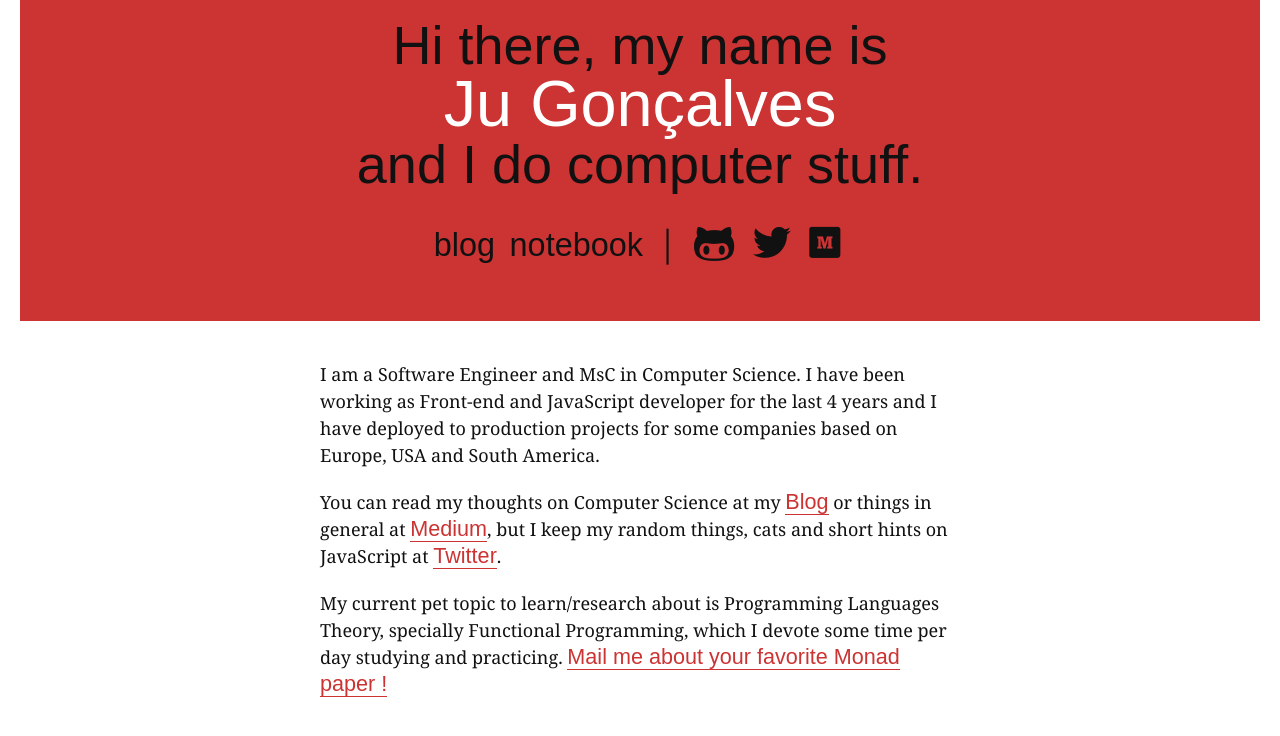
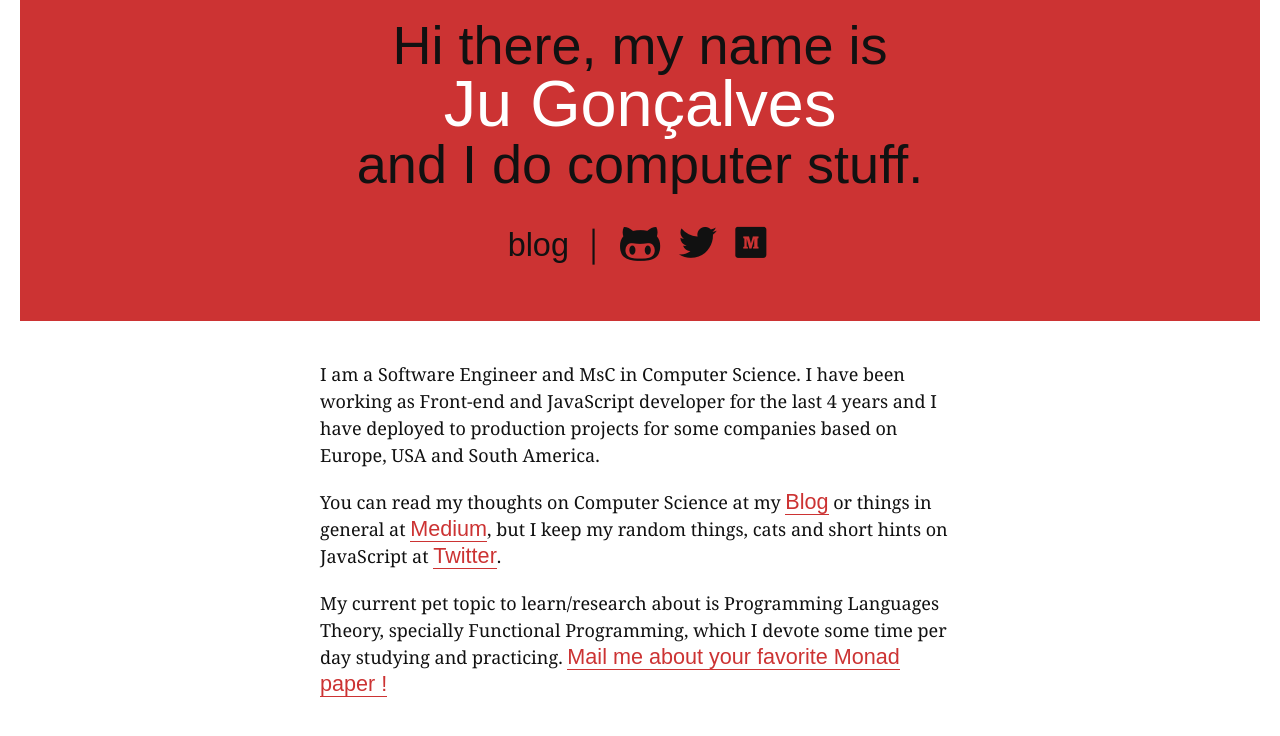
Before and after one commit to jhonnymoreira/jugoncalves.github.io, a Jekyll site: the page index.html, which Jekyll copies as it is, in a window 1280 px wide, cut to the strip 294-1042 px from the top of the page. Shown: the top 736 px of the strip. Built offline with Jekyll 4.4.1, drawn with Linux system fonts in a browser that asks for light colours; some web fonts are replaced.

Commit message:
remove notebooks from home

```diff
--- a/index.html
+++ b/index.html
@@ -24,9 +24,9 @@
         <li class="me-profile_descr__item me-profile_descr__item--text">
           <a href="/blog">blog</a>
         </li>
-        <li class="me-profile_descr__item me-profile_descr__item--text">
+        <!-- <li class="me-profile_descr__item me-profile_descr__item--text">
           <a href="/notebook">notebook</a>
-        </li>
+        </li> -->
         <li class="me-profile_descr--social__item me-profile_descr__item--text">
           |
         </li>
```
